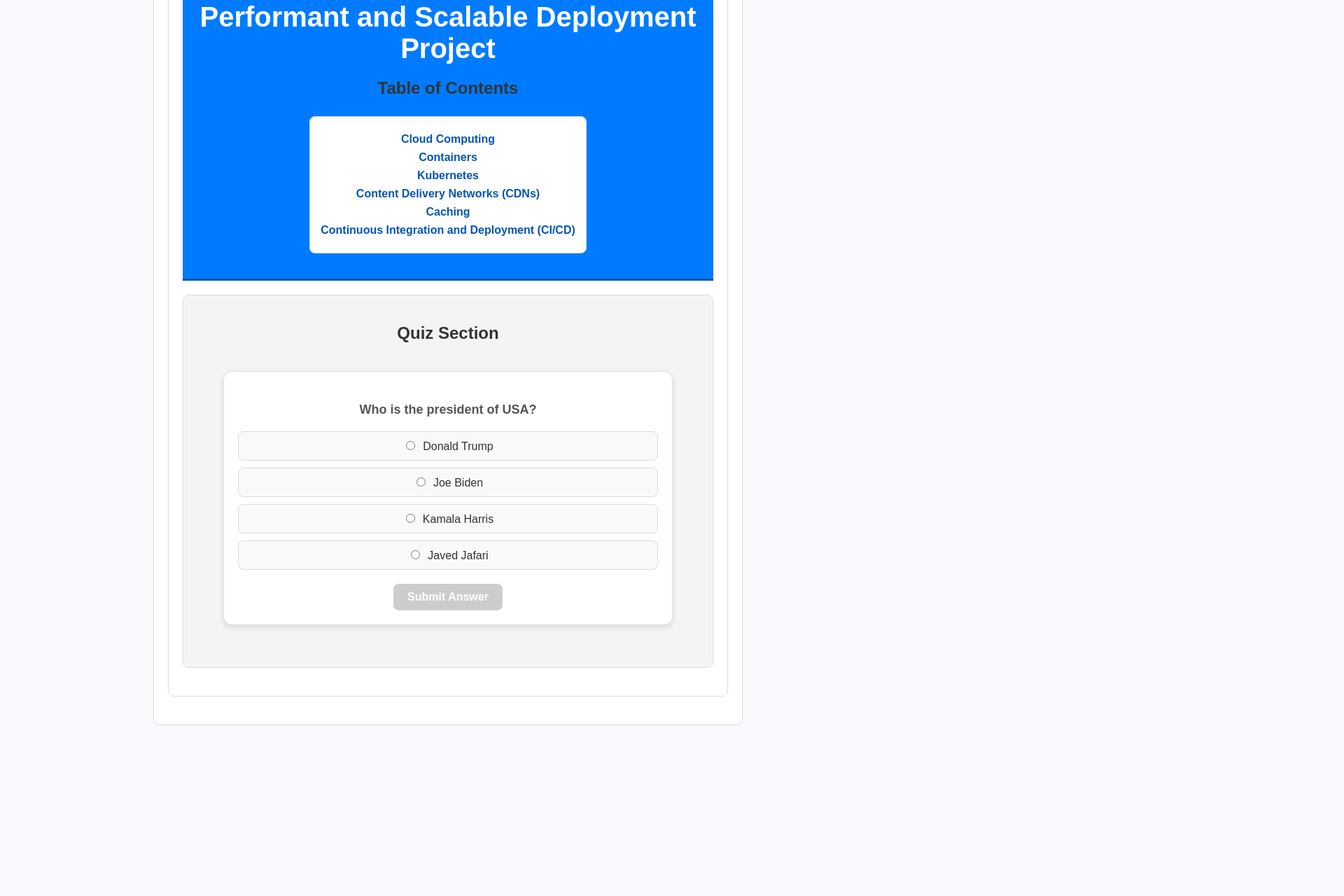
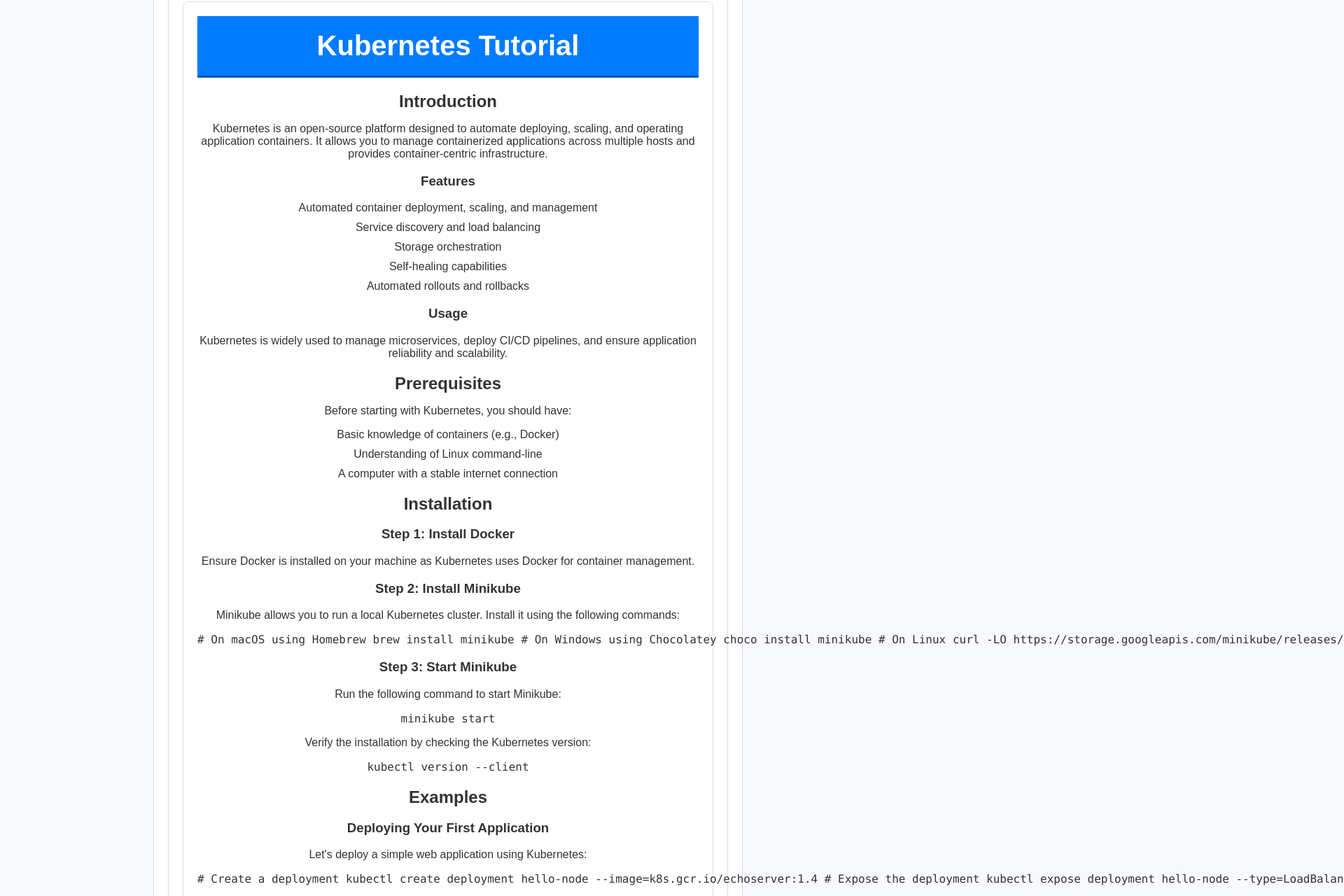
Before and after one commit to rdoshi13/SER598_performant-scalabledeployment_fall24, a React (Create React App) app in the folder pns-deployment/: page /kubernetes in a window 1280 px wide. Shown: the part 100-1380 px from the top of the page at 70% size, 1920 px wide, since content can reach past the window. Before the commit the page ends 1156 px from the top, so only its background shows below. Built offline with nearby package versions, Linux system fonts and the light colour scheme.

Commit message:
modified app.js and added kubernetes

```diff
--- a/pns-deployment/src/App.js
+++ b/pns-deployment/src/App.js
@@ -4,40 +4,48 @@
 import CloudComputing from './CloudComputing';
 import Containers from './Containers';
 import Quiz from './Quiz';
-
+import Kubernetes from './Kubernetes';
 
 function App() {
-  const uniqueKey = '743e9284bjdf2';
   return (
     <Router>
       <div className="App">
-        <header className="App-header">
-          <h1>Performant and Scalable Deployment Project</h1>
-
-          <section className="Table-of-contents">
-            <h2>Table of Contents</h2>
-            <ul>
-              <li><Link to="/cloud-computing">Cloud Computing</Link></li>
-              <li><Link to="/containers">Containers</Link></li>
-              <li><a href="#kubernetes">Kubernetes</a></li>
-              <li><a href="#cdn">Content Delivery Networks (CDNs)</a></li>
-              <li><a href="#caching">Caching</a></li>
-              <li><a href="#ci-cd">Continuous Integration and Deployment (CI/CD)</a></li>
-            </ul>
-          </section>
-
-        </header>
         <Routes>
+          {/* Home route */}
+          <Route path="/" element={<Home />} />
+          {/* Other routes */}
           <Route path="/cloud-computing" element={<CloudComputing />} />
           <Route path="/containers" element={<Containers />} />
+          <Route path="/kubernetes" element={<Kubernetes />} />
         </Routes>
-        <div style={{ marginTop: '20px', padding: '20px', backgroundColor: '#f4f4f4', borderRadius: '8px' }}>
-            <h2>Quiz Section</h2>
-            <Quiz uniqueKey={uniqueKey} />
-        </div>
       </div>
     </Router>
   );
 }
 
+function Home() {
+  return (
+    <div>
+      <header className="App-header">
+        <h1>Performant and Scalable Deployment Project</h1>
+        <nav className="Table-of-contents">
+          <h2>Table of Contents</h2>
+          <ul>
+            <li><Link to="/cloud-computing">Cloud Computing</Link></li>
+            <li><Link to="/containers">Containers</Link></li>
+            <li><Link to="/kubernetes">Kubernetes</Link></li>
+            <li><a href="#cdn">Content Delivery Networks (CDNs)</a></li>
+            <li><a href="#caching">Caching</a></li>
+            <li><a href="#ci-cd">Continuous Integration and Deployment (CI/CD)</a></li>
+          </ul>
+        </nav>
+      </header>
+      <footer style={{ marginTop: '20px', padding: '20px', backgroundColor: '#f4f4f4', borderRadius: '8px' }}>
+        <h2>Quiz Section</h2>
+        <Quiz uniqueKey="743e9284bjdf2" />
+      </footer>
+    </div>
+  );
+}
+
 export default App;
--- /dev/null
+++ b/pns-deployment/src/Kubernetes.js
@@ -0,0 +1,103 @@
+import React from 'react';
+import './App.css';
+
+function Kubernetes() {
+  return (
+    <div className="kubernetes">
+      <header className="App-header">
+        <h1>Kubernetes Tutorial</h1>
+      </header>
+
+      <section className="introduction">
+        <h2>Introduction</h2>
+        <p>
+          Kubernetes is an open-source platform designed to automate deploying, scaling, and operating application containers.
+          It allows you to manage containerized applications across multiple hosts and provides container-centric infrastructure.
+        </p>
+        <h3>Features</h3>
+        <ul>
+          <li>Automated container deployment, scaling, and management</li>
+          <li>Service discovery and load balancing</li>
+          <li>Storage orchestration</li>
+          <li>Self-healing capabilities</li>
+          <li>Automated rollouts and rollbacks</li>
+        </ul>
+
+        <h3>Usage</h3>
+        <p>
+          Kubernetes is widely used to manage microservices, deploy CI/CD pipelines, and ensure application reliability and scalability.
+        </p>
+      </section>
+
+      <section className="prerequisites">
+        <h2>Prerequisites</h2>
+        <p>Before starting with Kubernetes, you should have:</p>
+        <ul>
+          <li>Basic knowledge of containers (e.g., Docker)</li>
+          <li>Understanding of Linux command-line</li>
+          <li>A computer with a stable internet connection</li>
+        </ul>
+      </section>
+
+      <section className="installation">
+        <h2>Installation</h2>
+        <h3>Step 1: Install Docker</h3>
+        <p>Ensure Docker is installed on your machine as Kubernetes uses Docker for container management.</p>
+
+        <h3>Step 2: Install Minikube</h3>
+        <p>Minikube allows you to run a local Kubernetes cluster. Install it using the following commands:</p>
+        <pre>
+          <code>
+            # On macOS using Homebrew
+            brew install minikube
+
+            # On Windows using Chocolatey
+            choco install minikube
+
+            # On Linux
+            curl -LO https://storage.googleapis.com/minikube/releases/latest/minikube-linux-amd64
+            sudo install minikube-linux-amd64 /usr/local/bin/minikube
+          </code>
+        </pre>
+
+        <h3>Step 3: Start Minikube</h3>
+        <p>Run the following command to start Minikube:</p>
+        <pre>
+          <code>
+            minikube start
+          </code>
+        </pre>
+        <p>Verify the installation by checking the Kubernetes version:</p>
+        <pre>
+          <code>
+            kubectl version --client
+          </code>
+        </pre>
+      </section>
+
+      <section className="examples">
+        <h2>Examples</h2>
+        <h3>Deploying Your First Application</h3>
+        <p>Let's deploy a simple web application using Kubernetes:</p>
+        <pre>
+          <code>
+            # Create a deployment
+            kubectl create deployment hello-node --image=k8s.gcr.io/echoserver:1.4
+
+            # Expose the deployment
+            kubectl expose deployment hello-node --type=LoadBalancer --port=8080
+
+            # Access the application
+            minikube service hello-node
+          </code>
+        </pre>
+      </section>
+
+      <footer className="App-footer">
+        <p>&copy; 2024 Kubernetes Tutorial. All rights reserved.</p>
+      </footer>
+    </div>
+  );
+}
+
+export default Kubernetes;
```
